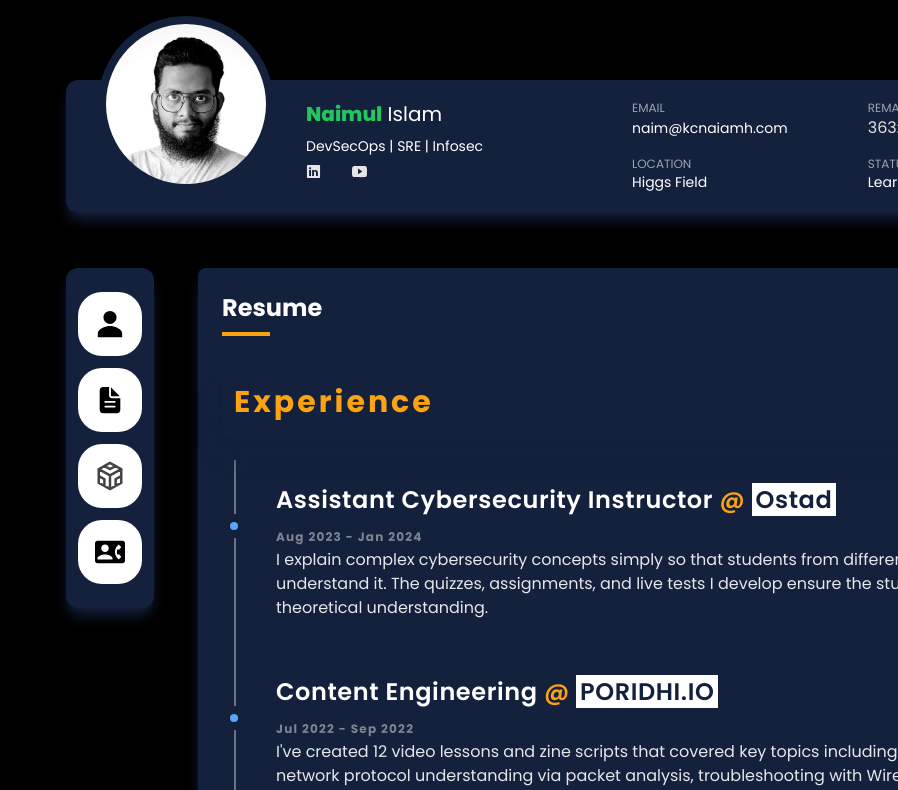
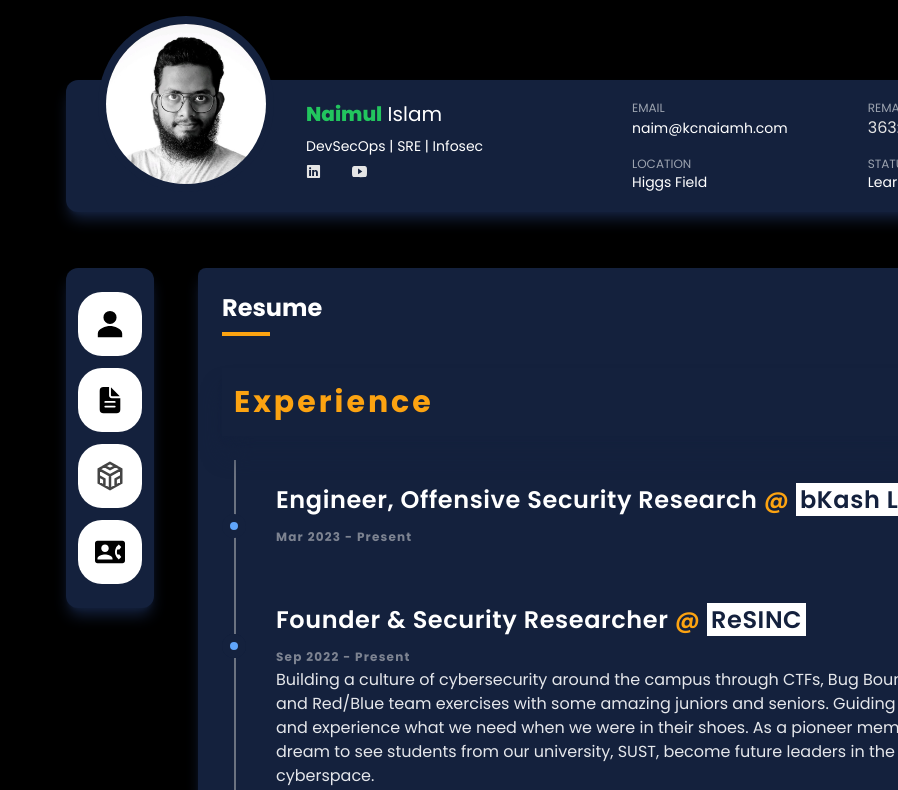
Before and after one commit to kcnaiamh/Personal-Portfolio, a React (Vite) app: page /resume in a window 1280 px wide. Shown: the top 790 px of the page, without its empty margins (382-1280 px from the left). Built offline with nearby package versions, Linux system fonts and the light colour scheme; some icons are missing.

Commit message:
update resume

```diff
--- a/src/pages/Resume.jsx
+++ b/src/pages/Resume.jsx
@@ -14,6 +14,21 @@
 					</div>
 
 					<div className="timeline">
+					<PrintJobs
+							title={"Engineer, Offensive Security Research"}
+							company={"bKash Limited"}
+							duration={"Mar 2023 - Present"}
+							description={""}
+							main={true}
+						/>
+
+						<PrintJobs
+							title={"Founder & Security Researcher"}
+							company={"ReSINC"}
+							duration={"Sep 2022 - Present"}
+							description={`Building a culture of cybersecurity around the campus through CTFs, Bug Bounty programs, Research, and Red/Blue team exercises with some amazing juniors and seniors. Guiding them with the resource and experience what we need when we were in their shoes.
+							As a pioneer member of this group, it's my dream to see students from our university, SUST, become future leaders in the exciting field of cyberspace.`}
+						/>
 
 						<PrintJobs
 							title={"Assistant Cybersecurity Instructor"}
```
